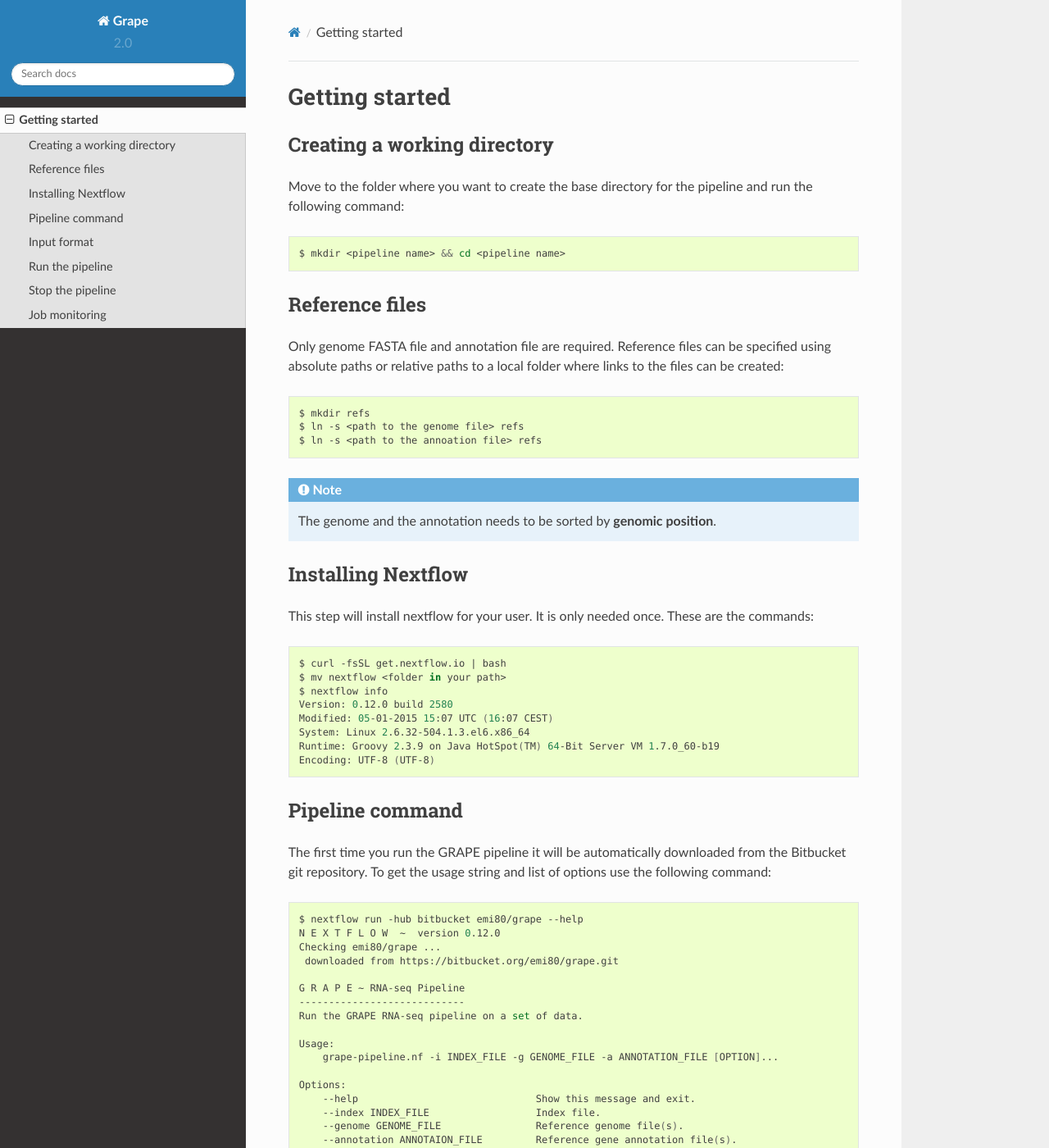
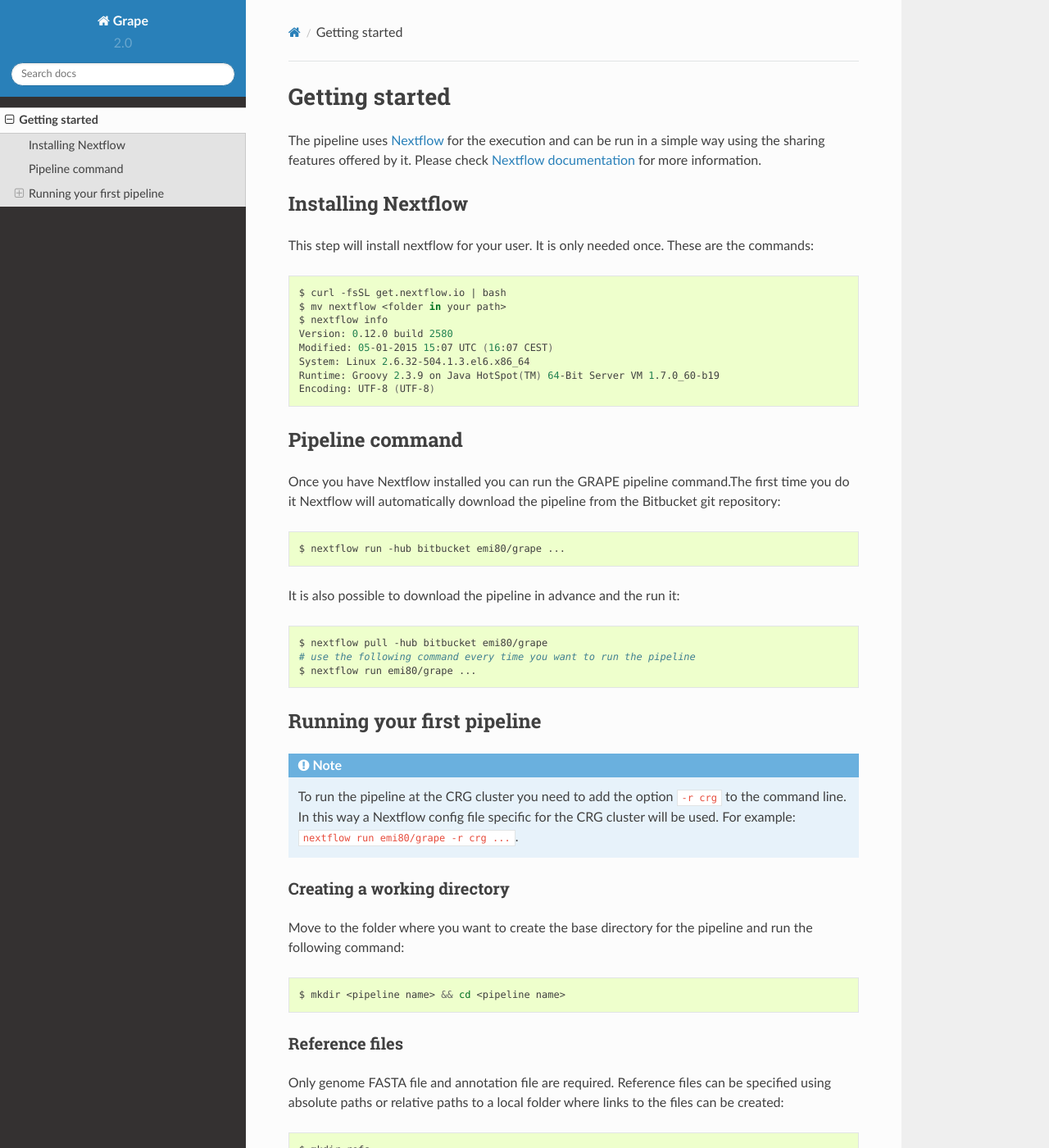
Before and after one commit to guigolab/grape-nf, a Sphinx documentation site: the page built from docs/quickstart.rst, in a window 1280 px wide and 1400 px high. Shown: the whole window at 82% size. Built offline with Sphinx 7.4.7 and the Read the Docs theme 2.0.0, drawn with Linux system fonts in a browser that asks for light colours; some of the changed text lies outside the part shown.

Commit message:
Update quickstart based on feedback at the lab meeting

```diff
--- a/docs/quickstart.rst
+++ b/docs/quickstart.rst
@@ -1,6 +1,46 @@
 ===============
 Getting started
 ===============
+
+The pipeline uses Nextflow_ for the execution and can be run in a simple way using the sharing features offered by it. Please check `Nextflow documentation`_ for more information.
+
+
+Installing Nextflow
+===================
+This step will install nextflow for your user. It is only needed once. These are the commands:
+
+.. code-block:: bash
+
+    $ curl -fsSL get.nextflow.io | bash
+    $ mv nextflow <folder in your path>
+    $ nextflow info
+    Version: 0.12.0 build 2580
+    Modified: 05-01-2015 15:07 UTC (16:07 CEST)
+    System: Linux 2.6.32-504.1.3.el6.x86_64
+    Runtime: Groovy 2.3.9 on Java HotSpot(TM) 64-Bit Server VM 1.7.0_60-b19
+    Encoding: UTF-8 (UTF-8)
+
+Pipeline command
+================
+Once you have Nextflow installed you can run the GRAPE pipeline command.The first time you do it Nextflow will automatically download the pipeline from the Bitbucket git repository:
+
+.. code-block:: bash
+
+    $ nextflow run -hub bitbucket emi80/grape ...
+
+It is also possible to download the pipeline in advance and the run it:
+
+.. code-block:: bash
+
+    $ nextflow pull -hub bitbucket emi80/grape
+    # use the following command every time you want to run the pipeline
+    $ nextflow run emi80/grape ...
+
+
+Running your first pipeline
+===========================
+
+.. note:: To run the pipeline at the CRG cluster you need to add the option ``-r crg`` to the command line. In this way a Nextflow config file specific for the CRG cluster will be used. For example: ``nextflow run emi80/grape -r crg ...``.
 
 Creating a working directory
 ----------------------------
@@ -26,32 +66,14 @@ Only genome FASTA file and annotation file are required. Reference files can be
 .. note:: The genome and the annotation needs to be sorted by **genomic position**.
 
 
-Installing Nextflow
--------------------
-This step will install nextflow for your user. It is only needed once. These are the commands:
+Getting the help
+----------------
+To get the pipeline usage string and list of options use the following command:
 
 .. code-block:: bash
 
-    $ curl -fsSL get.nextflow.io | bash
-    $ mv nextflow <folder in your path>
-    $ nextflow info
-    Version: 0.12.0 build 2580
-    Modified: 05-01-2015 15:07 UTC (16:07 CEST)
-    System: Linux 2.6.32-504.1.3.el6.x86_64
-    Runtime: Groovy 2.3.9 on Java HotSpot(TM) 64-Bit Server VM 1.7.0_60-b19
-    Encoding: UTF-8 (UTF-8)
-
-
-Pipeline command
-----------------
-The first time you run the GRAPE pipeline it will be automatically downloaded from the Bitbucket git repository. To get the usage string and list of options use the following command:
-
-.. code-block:: bash
-
-    $ nextflow run -hub bitbucket emi80/grape --help
+    $ nextflow run emi80/grape --help
     N E X T F L O W  ~  version 0.12.0
-    Checking emi80/grape ...
-     downloaded from https://bitbucket.org/emi80/grape.git
 
     G R A P E ~ RNA-seq Pipeline
     ----------------------------
@@ -82,18 +104,6 @@ The first time you run the GRAPE pipeline it will be automatically downloaded fr
         --count-elements ELEMENTS           A comma separated list of elements to be counted by the Flux Capacitor.
                                             Possible values: INTRONS, SPLICE_JUNCTIONS. Default: "none".
 
-It is possible to download the pipeline in advance. Use this command to get it:
-
-.. code-block:: bash
-
-    $ nextflow pull -hub bitbucket emi80/grape
-
-And then get the same help message with:
-
-.. code-block:: bash
-
-    $ nextflow run emi80/grape --help
-
 
 Input format
 ------------
@@ -117,6 +127,17 @@ Sample and id can be the same in case you don't have/know sample identifiers::
 
    test  test   data/test.fastq.gz   fastq   FastqRd
 
+Also bam files can be specified in the index, with or without fastqs::
+
+   sample1  test1   data/test1_1.fastq.gz   fastq   FastqRd1
+   sample1  test1   data/test1_2.fastq.gz   fastq   FastqRd2
+   sample2  test2   data/test2.bam  bam     Alignment
+
+In this case the bam file will skip the mapping process and  wiil be sent to the subsequent processes.
+
+.. note:: Bam and fastq files should not refer to the same sample unless you want to merge them!
+
+
 Run the pipeline
 ----------------
 
@@ -125,6 +146,13 @@ Here is a simple example of the command to run the pipeline:
 .. code-block:: bash
 
     $ nextflow -bg run blueprint.pipeline.nf --index input-files.tsv --genome refs/hg38.AXYM.fa --annotation refs/gencode.v21.annotation.AXYM.gtf --rg-platform ILLUMINA --rg-center-name CRG -resume 2>&1 > pipeline.log
+
+It is possible to run only some of the pipeline steps using the option ``--steps``. For example the following command will only run the ``mappping`` and ``quantification`` steps:
+
+.. code-block:: bash
+
+   $ nextflow -bg run blueprint.pipeline.nf --steps mapping,quantification --index input-files.tsv --genome refs/hg38.AXYM.fa --annotation refs/gencode.v21.annotation.AXYM.gtf --rg-platform ILLUMINA --rg-center-name CRG -resume 2>&1 > pipeline.log
+
 
 Stop the pipeline
 -----------------
@@ -161,3 +189,7 @@ The string bewtween square brackets represents the prefix of the relative path t
 
     $ find work/b5 -name '0e02e9*' -exec ls -a {} \+
     .  ..  .command.begin  .command.env  .command.out  .command.run  .command.sh  .command.val  .exitcode  genome_index.gem  genome_index.log  hg38_AXM.fa
+
+.. Links
+.. _Nextflow: http://nextflow.io
+.. _Nextflow documentation: http://www.nextflow.io/docs/latest/index.html
```
